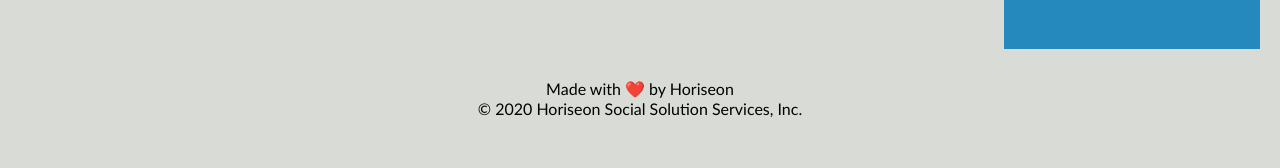
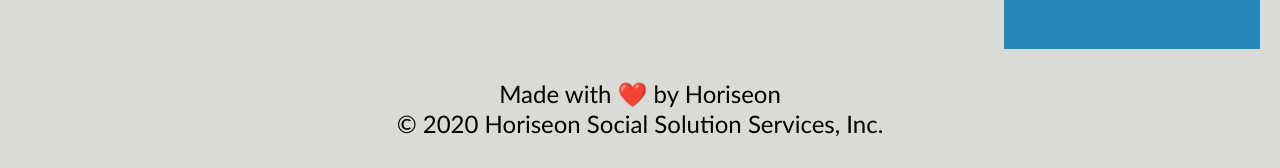
Before and after one commit to ForrestPangle/refactoring, a plain HTML site: page develop/index.html in a window 1280 px wide. Shown: the part 1870-2038 px from the top of the page. Drawn offline with Linux system fonts and the light colour scheme.

Commit message:
Made changes to the footer in the style sheet so that the font would still appear larger without breaking the order of the headers.

```diff
--- a/develop/assets/css/style.css
+++ b/develop/assets/css/style.css
@@ -195,6 +195,6 @@
     text-align: center;
 }
 
-.footer h2 {
-    font-size: 20px;
+.footer p {
+    font-size: 24px;
 }
```
